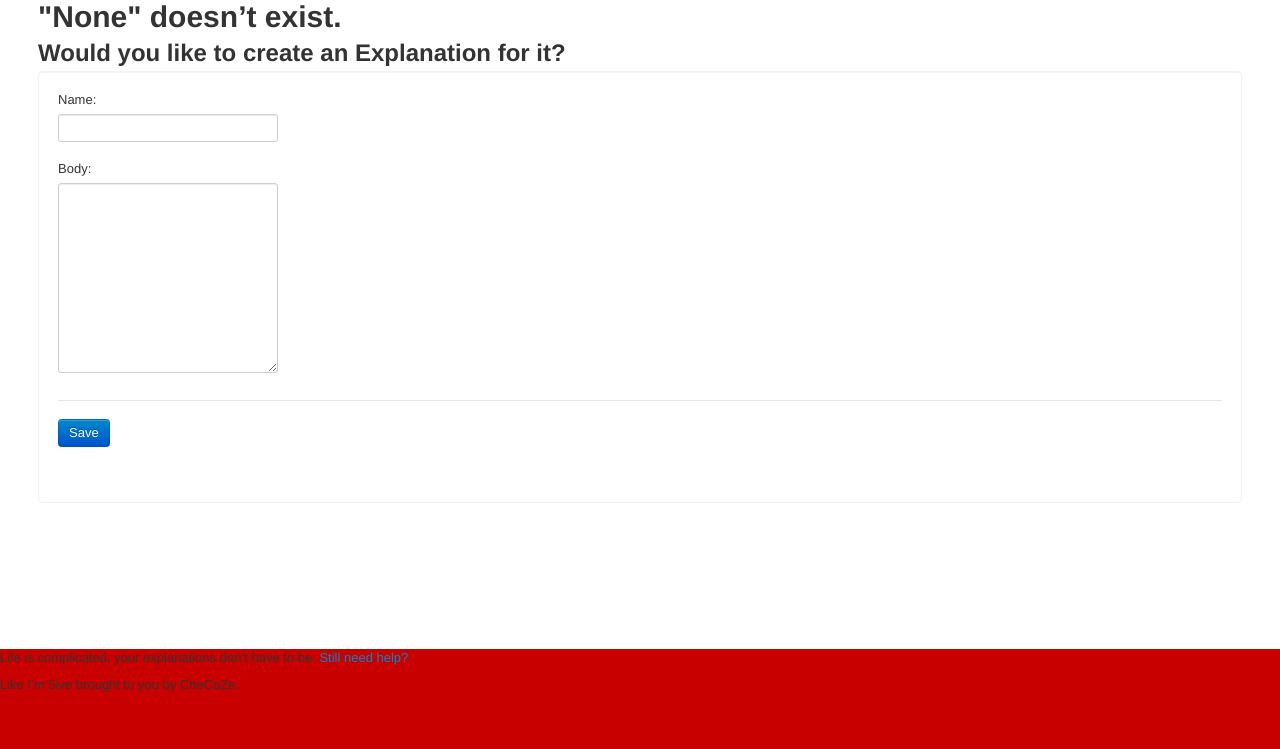
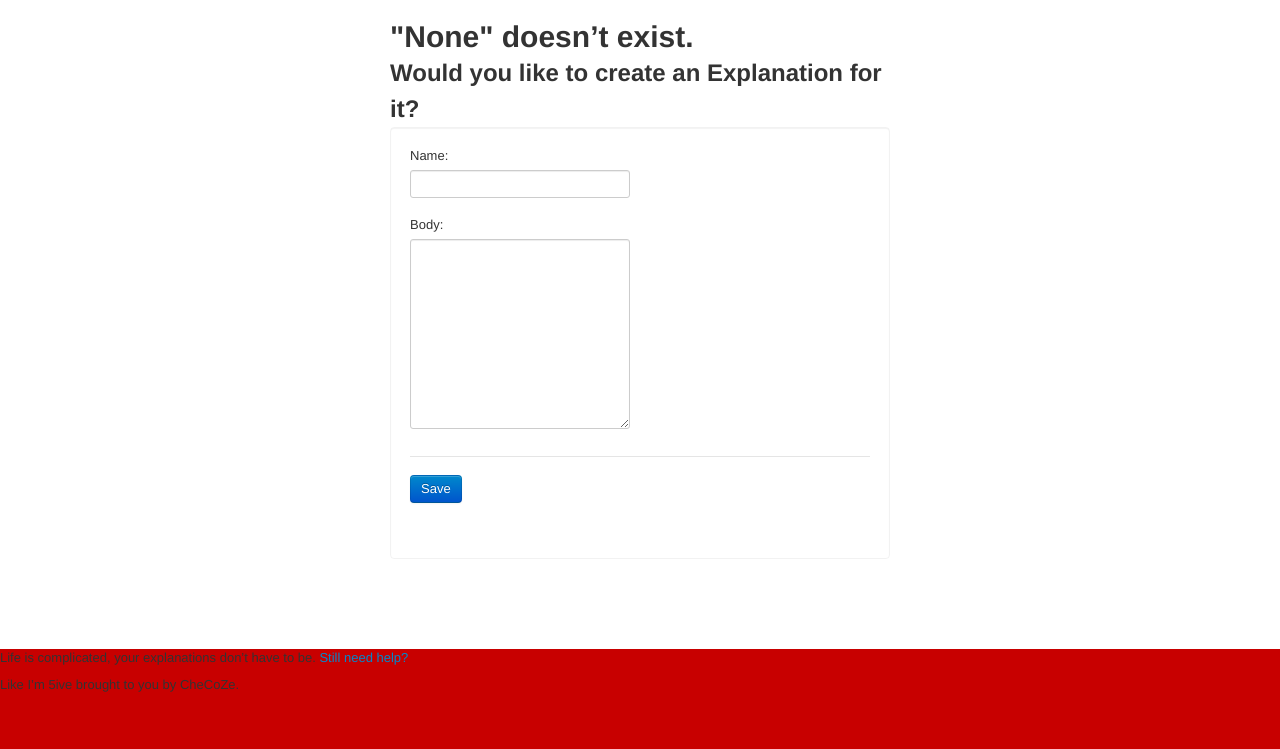
Before and after one commit to checoze/like-im-5ive, a Django app: page /entry/create in a window 1280 px wide. Shown: the part 51-800 px from the top of the page. Run offline with Django 3.2, Linux system fonts and the light colour scheme; data comes from the database, SQL or seed files in the repository; parts of the project's set-up code (start-up, migrations or seed data) failed here and were passed over; some libraries are stand-ins or nearby versions.

Commit message:
added container in prompt too

```diff
--- a/apps/explain/templates/explain/entry_prompt.html
+++ b/apps/explain/templates/explain/entry_prompt.html
@@ -2,6 +2,7 @@
 
 {% block title %}Explain {{ term }} | {% endblock title %}
 {% block content %}
+<div style="margin: 20px auto 0 auto; width: 500px;">
     <h1>"{{ term }}" doesn&rsquo;t exist.</h1>
     <h2>Would you like to create an Explanation for it?</h2>
 
@@ -34,5 +35,5 @@
         </div><!-- /.form-actions -->
 
     </form>
-
+</div>
 {% endblock content %}
```
Lines whose indentation alone changed are shown as unchanged.
